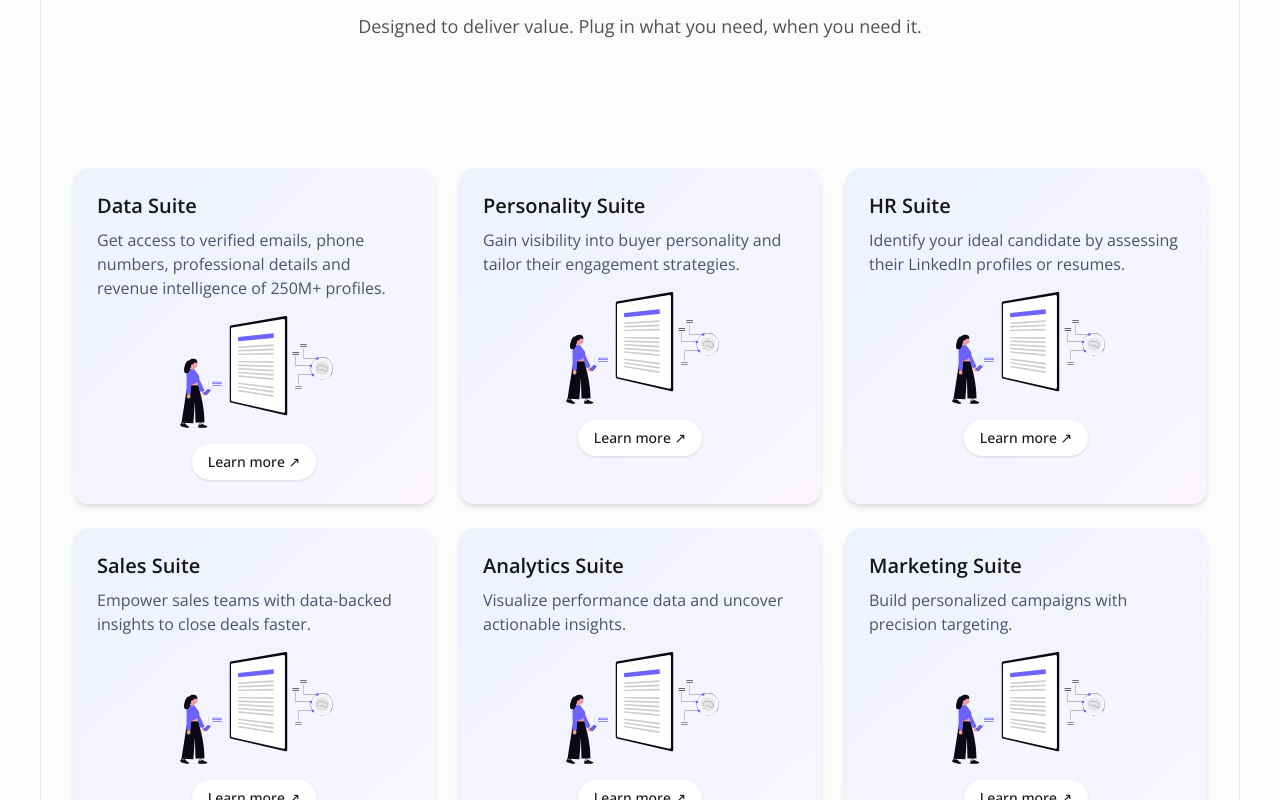
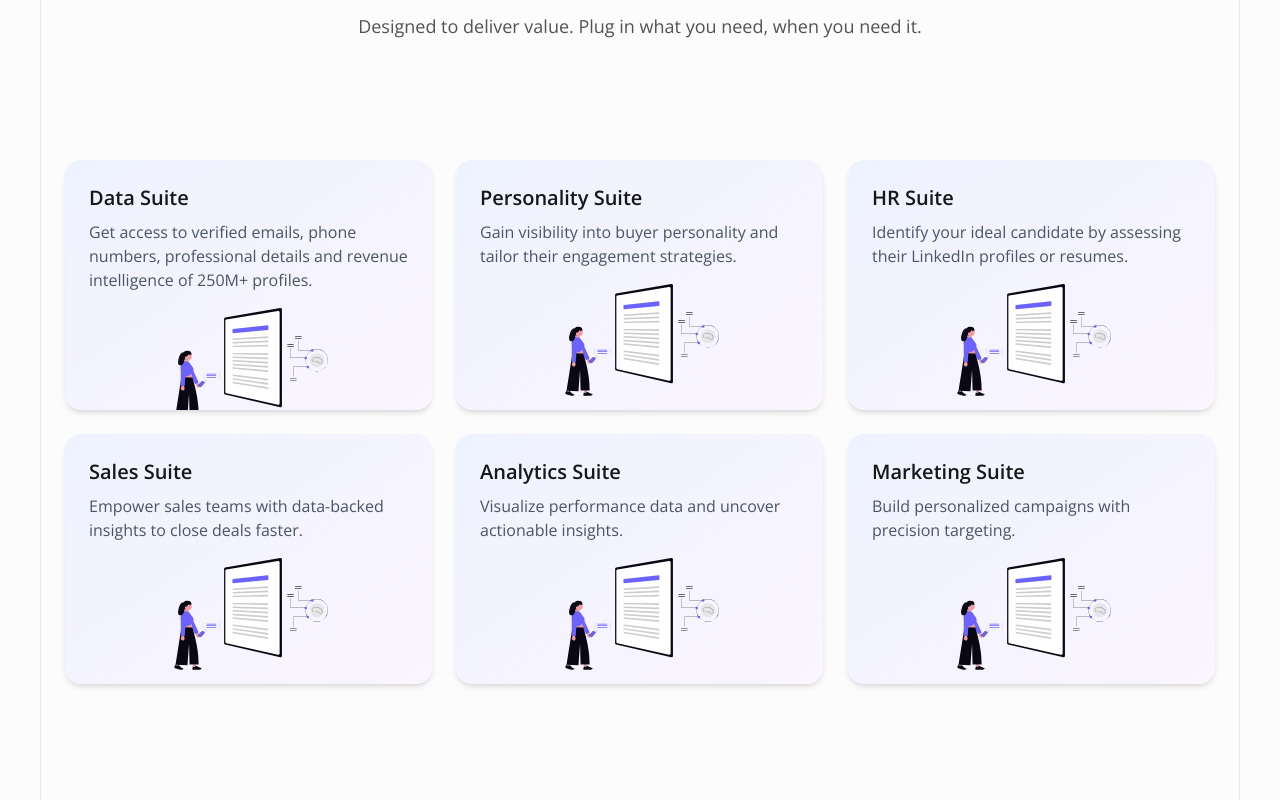
Before and after one commit to siddharthaasal/privue, a React (Vite) app: page / in a window 1280 px wide. Shown: the part 1460-2260 px from the top of the page. Built offline with nearby package versions, Linux system fonts and the light colour scheme; what tailwindcss-animated would draw is missing.

Commit message:
featured soln

```diff
--- a/package.json
+++ b/package.json
@@ -21,6 +21,7 @@
     "motion": "^12.23.12",
     "react": "^19.1.1",
     "react-dom": "^19.1.0",
+    "react-grid-layout": "^1.5.2",
     "react-icons": "^5.5.0",
     "react-router-dom": "^7.7.1",
     "rehype-autolink-headings": "^7.1.0",
@@ -36,6 +37,7 @@
     "@types/node": "^24.1.0",
     "@types/react": "^19.1.8",
     "@types/react-dom": "^19.1.6",
+    "@types/react-grid-layout": "^1.3.5",
     "@vitejs/plugin-react": "^4.6.0",
     "eslint": "^9.30.1",
     "eslint-plugin-react-hooks": "^5.2.0",
--- a/src/components/feature/FeatureExpandableCard.tsx
+++ b/src/components/feature/FeatureExpandableCard.tsx
@@ -1,11 +1,9 @@
-// import { useState } from "react";
-
+// components/FeatureExpandableCard.tsx
 interface ExpandableCardProps {
     title: string;
     description: string;
     image: string;
     details: string[];
-    isRightMost?: boolean;
     expanded: boolean;
     onExpand: () => void;
     isSiblingExpanded: boolean;
@@ -16,7 +14,6 @@ export default function FeatureExpandableCard({
     description,
     image,
     details,
-    isRightMost = false,
     expanded,
     onExpand,
     isSiblingExpanded,
@@ -25,19 +22,17 @@ export default function FeatureExpandableCard({
         <div
             onClick={onExpand}
             className={`
-                transition-all duration-300 rounded-2xl p-6 shadow-md cursor-pointer
-                bg-gradient-to-br from-indigo-50 to-purple-50
-                flex overflow-hidden
-                ${expanded ? "col-span-3 md:col-span-2" : ""}
-                ${isSiblingExpanded ? "scale-95 opacity-80" : ""}
-                h-full
-            `}
+        transition-all duration-300 rounded-2xl p-6 shadow-md cursor-pointer
+        bg-gradient-to-br from-indigo-50 to-purple-50
+        flex overflow-hidden h-full
+        ${isSiblingExpanded ? "scale-95 opacity-80" : ""}
+      `}
         >
-            <div className={`
-                flex w-full
-                ${expanded ? (isRightMost ? "flex-row-reverse" : "flex-row") : "flex-col"}
-            `}>
-                {/* Content section */}
+            <div
+                className={`flex w-full ${expanded ? "flex-row" : "flex-col"
+                    }`}
+            >
+                {/* Content */}
                 <div className={`${expanded ? "flex-1" : "w-full"}`}>
                     <h3 className="text-xl font-semibold mb-2">{title}</h3>
                     <p className="text-gray-600 mb-4">{description}</p>
--- a/src/sections/FeaturedSolutions.tsx
+++ b/src/sections/FeaturedSolutions.tsx
@@ -1,9 +1,16 @@
+// pages/FeaturesGrid.tsx
+import { useState } from "react";
+// import RGL, { WidthProvider, type Layout } from "react-grid-layout";
+import RGL, { WidthProvider, type Layout, Responsive, type ResponsiveProps } from "react-grid-layout";
+
+
 import FeatureExpandableCard from "@/components/feature/FeatureExpandableCard";
-import { useState } from "react";
+import "react-grid-layout/css/styles.css";
+import "react-resizable/css/styles.css";
 
 const features = [
     {
-        id: 1,
+        id: "1",
         title: "Data Suite",
         description:
             "Get access to verified emails, phone numbers, professional details and revenue intelligence of 250M+ profiles.",
@@ -11,7 +18,7 @@ const features = [
         details: ["Verified contact details", "Revenue intelligence", "Global reach"],
     },
     {
-        id: 2,
+        id: "2",
         title: "Personality Suite",
         description:
             "Gain visibility into buyer personality and tailor their engagement strategies.",
@@ -19,7 +26,7 @@ const features = [
         details: ["Buyer insights", "Engagement strategies", "Predictive signals"],
     },
     {
-        id: 3,
+        id: "3",
         title: "HR Suite",
         description:
             "Identify your ideal candidate by assessing their LinkedIn profiles or resumes.",
@@ -27,7 +34,7 @@ const features = [
         details: ["Find the right candidate", "Conduct effective interviews", "Know personality traits"],
     },
     {
-        id: 4,
+        id: "4",
         title: "Sales Suite",
         description:
             "Empower sales teams with data-backed insights to close deals faster.",
@@ -35,7 +42,7 @@ const features = [
         details: ["Lead scoring", "Pipeline insights", "Win predictions"],
     },
     {
-        id: 5,
+        id: "5",
         title: "Analytics Suite",
         description:
             "Visualize performance data and uncover actionable insights.",
@@ -43,7 +50,7 @@ const features = [
         details: ["Dashboards", "Reports", "KPI tracking"],
     },
     {
-        id: 6,
+        id: "6",
         title: "Marketing Suite",
         description:
             "Build personalized campaigns with precision targeting.",
@@ -53,35 +60,59 @@ const features = [
 ];
 
 export default function FeaturesGrid() {
-    const [expandedId, setExpandedId] = useState<number | null>(null);
+    const [expandedId, setExpandedId] = useState<string | null>(null);
+
+    // const GridLayout = WidthProvider(RGL);
+    const ResponsiveGridLayout = WidthProvider(Responsive);
+
+    // build dynamic layout
+    const layout: Layout[] = features.map((f, idx) => {
+        const x = idx % 3;
+        const y = Math.floor(idx / 3);
+        const expanded = expandedId === f.id;
+        return {
+            i: f.id,
+            x,
+            y,
+            w: expanded ? 2 : 1, // expand width if active
+            h: 1,
+        };
+    });
 
     return (
         <section className="font-open-sans relative mx-auto my-24">
-
-            <div className="font-open-sans mx-auto text-center">
+            <div className="mx-auto text-center">
                 <h1 className="text-3xl md:text-4xl font-semibold text-[#171717] mb-4">
-                    Our <span className="bg-clip-text text-transparent bg-gradient-to-r from-privue-950 to-privue-900 via-privue-800 font-semibold">Solutions</span>
+                    Our{" "}
+                    <span className="bg-clip-text text-transparent bg-gradient-to-r from-privue-950 to-privue-900 via-privue-800 font-semibold">
+                        Solutions
+                    </span>
                 </h1>
                 <p className="text-[#525252] dark:text-gray-400 text-base md:text-lg mt-2 mb-4">
                     Designed to deliver value. Plug in what you need, when you need it.
                 </p>
             </div>
 
-            <div className="mt-24 p-8 grid grid-cols-1 md:grid-cols-3 gap-6">
-                {features.map((f, idx) => {
-                    const isRightMost = (idx + 1) % 3 === 0;
-                    return (
+            <ResponsiveGridLayout
+                className="layout mt-24"
+                layouts={{ lg: layout }}
+                cols={{ lg: 3, md: 3, sm: 1 }}
+                rowHeight={250}
+                margin={[24, 24]}
+                isResizable={false}
+                isDraggable={false}
+            >
+                {features.map((f) => (
+                    <div key={f.id}>
                         <FeatureExpandableCard
-                            key={idx}
                             {...f}
-                            isRightMost={isRightMost}
                             expanded={expandedId === f.id}
                             onExpand={() => setExpandedId(expandedId === f.id ? null : f.id)}
                             isSiblingExpanded={expandedId !== null && expandedId !== f.id}
                         />
-                    );
-                })}
-            </div>
+                    </div>
+                ))}
+            </ResponsiveGridLayout>
         </section>
     );
 }
```
Also changed, not shown: 1 other file (tests, documents, lock files or other folders).
